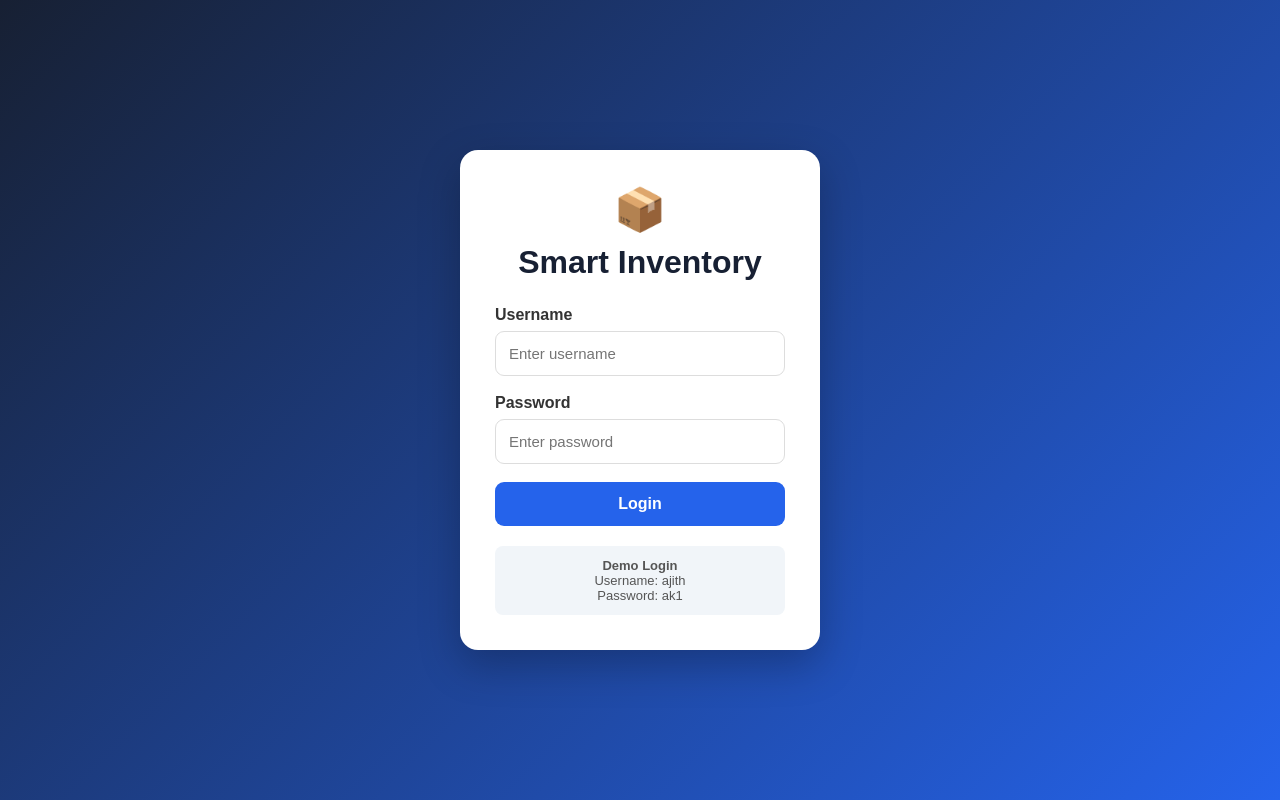
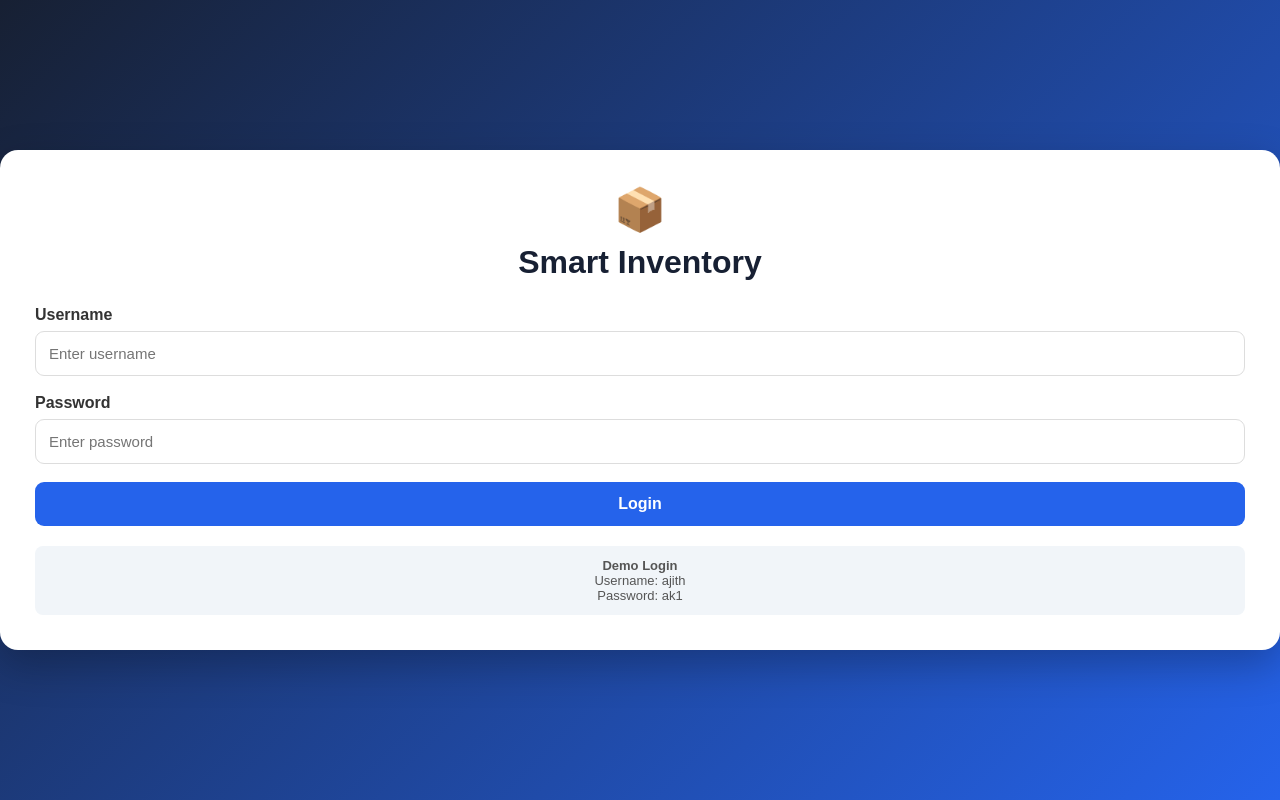
Before and after one commit to aijthkumar-ak/Smart-inventory-, a Flask app: page /login in a window 1280 px wide. Run offline with Flask 3, Linux system fonts and the light colour scheme.

Commit message:
Increase login box width to 1360px

```diff
--- a/templates/login.html
+++ b/templates/login.html
@@ -23,7 +23,7 @@
         }
 
         .login-box {
-            width: 360px;
+            width: 1360px;
             background: white;
             padding: 35px;
             border-radius: 18px;
```
